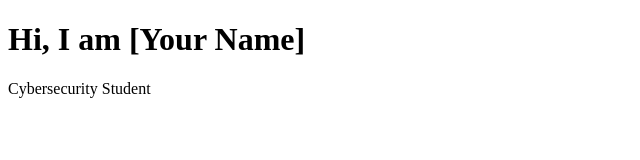
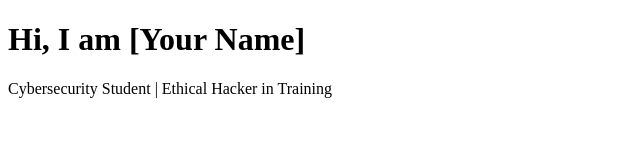
Before and after one commit to gungunudani/test, a plain HTML site: page index.html in a window 1280 px wide. Shown: the whole page, without its empty margins (0-640 px from the left). Drawn offline with Linux system fonts and the light colour scheme.

Commit message:
updated bio

```diff
--- a/index.html
+++ b/index.html
@@ -1,10 +1,13 @@
 <!DOCTYPE html>
 <html>
+
 <head>
   <title>My Portfolio</title>
 </head>
+
 <body>
   <h1>Hi, I am [Your Name]</h1>
-    <p>Cybersecurity Student</p>
+  <p>Cybersecurity Student | Ethical Hacker in Training</p>
 </body>
+
 </html>
```
Lines whose indentation alone changed are shown as unchanged.
